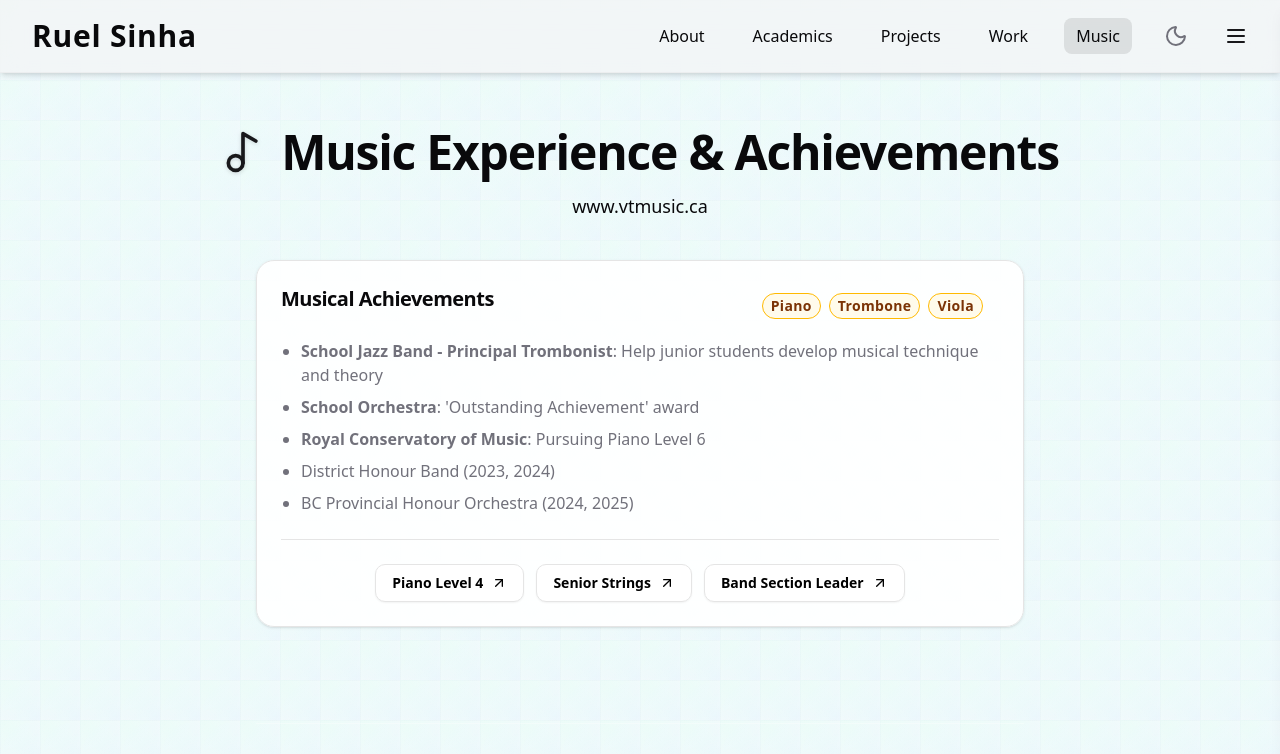
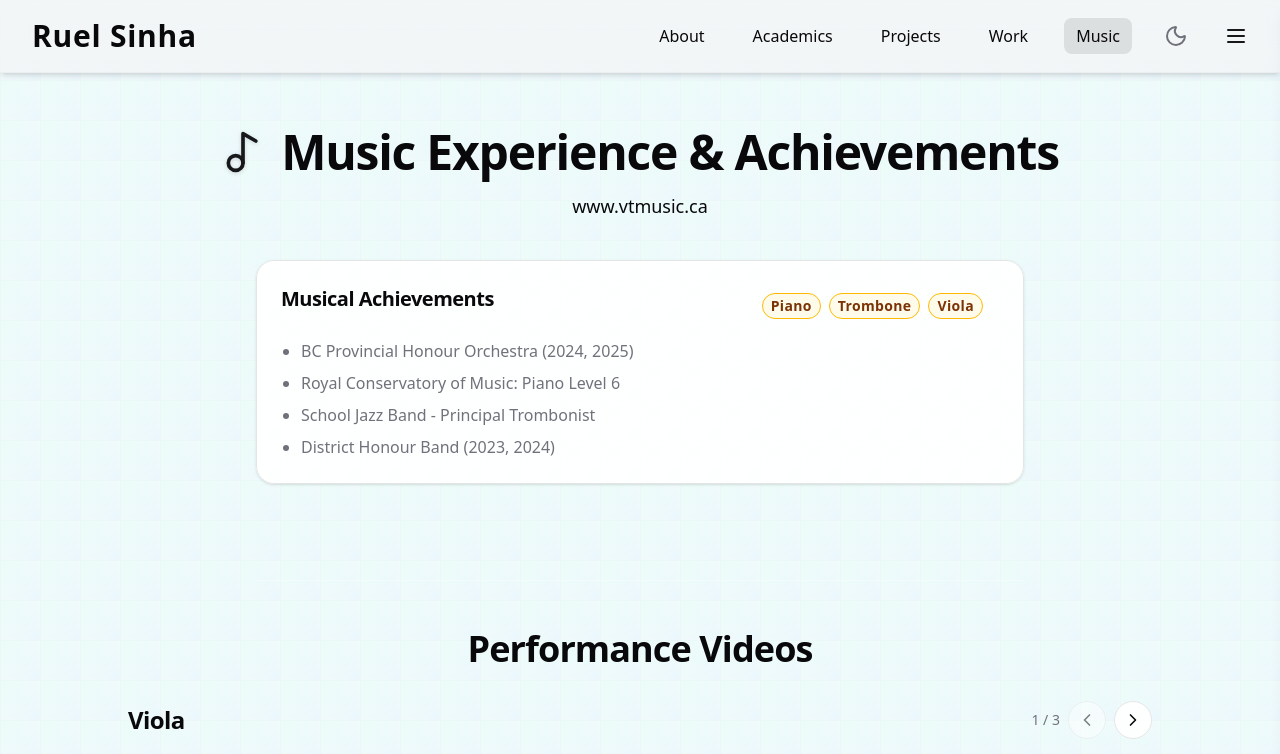
Before and after one commit to ruwuuu/ruelsinha, a React (Vite) app: page /#/music in a window 1280 px wide. Shown: the top 754 px of the page. Built offline with nearby package versions, Linux system fonts and the light colour scheme; grey boxes are pictures that could not be loaded.

Commit message:
added github to footer; music & about page update

```diff
--- a/src/components/About.jsx
+++ b/src/components/About.jsx
@@ -25,24 +25,7 @@ const Tag = memo(({ tag }) => (
 ));
 Tag.displayName = 'Tag';
 
-const SOCIAL_LINKS = [
-	{
-		href: 'https://github.com/ruwuuu',
-		icon: <Github className="h-5 w-5" />,
-		title: 'GitHub',
-	},
-	{
-		icon: <Mail className="h-5 w-5" />,
-		title: 'Email',
-		label: 'ruel.sinha.can@gmail.com',
-	},
-	{
-		icon: <Phone className="h-5 w-5" />,
-		title: 'Phone',
-		label: '+1 (236) 512-****',
-	},
-];
-
+const SOCIAL_LINKS = [];
 const TAGS = [];
 
 export default memo(function About() {
@@ -86,7 +69,7 @@ export default memo(function About() {
 						transition={{ duration: 0.6 }}
 						className="flex flex-1 flex-col items-center md:items-start"
 					>
-						<div className="mb-4 inline-flex items-center gap-2 rounded-lg border border-neutral-300 bg-neutral-200/50 px-4 py-2 select-none dark:border-neutral-700 dark:bg-neutral-800/80">
+						<div className="mb-4 inline-flex items-center gap-2 rounded-lg border border-neutral-300 bg-neutral-200/50 px-4 py-2 select-none dark:border-neutral-700 dark:bg-neutral-900/80">
 							<div className="h-2 w-2 animate-pulse rounded-full bg-neutral-900 dark:bg-neutral-100" />
 							<span className="text-base font-semibold uppercase tracking-[0.05em] text-neutral-900 dark:text-neutral-100">
 								About Me
@@ -119,7 +102,7 @@ export default memo(function About() {
 						transition={{ duration: 0.6 }}
 						className="flex flex-1 flex-col items-center md:items-start"
 					>
-						<div className="mb-4 inline-flex items-center gap-2 rounded-lg border border-neutral-300 bg-neutral-200/50 px-4 py-2 select-none dark:border-neutral-700 dark:bg-neutral-800/80">
+						<div className="mb-4 inline-flex items-center gap-2 rounded-lg border border-neutral-300 bg-neutral-200/50 px-4 py-2 select-none dark:border-neutral-700 dark:bg-neutral-900/80">
 							<div className="h-2 w-2 animate-pulse rounded-full bg-neutral-900 dark:bg-neutral-100" />
 							<span className="text-base font-semibold uppercase tracking-[0.05em] text-neutral-900 dark:text-neutral-100">
 								Career Vision
@@ -134,7 +117,7 @@ export default memo(function About() {
 								href="/assets/ruel-sinha-resume-2026.pdf"
 								target="_blank"
 								rel="noopener noreferrer"
-								className="inline-flex items-center justify-center gap-2 whitespace-nowrap rounded-lg border border-neutral-200 bg-white px-4 py-3 text-base font-bold text-black shadow-sm transition hover:bg-neutral-200 dark:border-neutral-700 dark:bg-neutral-900 dark:text-white dark:hover:bg-neutral-800"
+								className="inline-flex items-center justify-center gap-2 whitespace-nowrap rounded-lg border border-neutral-200 bg-white px-3.5 py-2.5 text-base font-bold text-black shadow-sm transition hover:bg-neutral-200 dark:border-neutral-700 dark:bg-neutral-900 dark:text-white dark:hover:bg-neutral-800"
 							>
 								<FileText className="h-5 w-5 shrink-0" />
 								<span>Resume</span>
--- a/src/components/Footer.jsx
+++ b/src/components/Footer.jsx
@@ -16,13 +16,20 @@ const socialLinks = [
 		isStatic: true,
 		href: "tel:+12365125602"
 	},
+	{
+		icon: Github,
+		title: 'GitHub',
+		label: 'GitHub',
+		isStatic: false,
+		href: 'https://github.com/ruwuuu'
+	}
 ];
 
 const Footer = memo(() => {
 	return (
 		<footer className="w-full bg-muted/30 border-t border-border pt-8 pb-10 mt-32">
 			<div className="max-w-5xl mx-auto px-4 sm:px-8 flex flex-col items-center text-center gap-5">
-				<div className="text-sm text-muted-foreground">© 2026 Ruel Sinha. All rights reserved.</div>
+				{/* <div className="text-sm text-muted-foreground">© 2026 Ruel Sinha. All rights reserved.</div> */}
 				<div className="flex justify-center gap-6">
 					{socialLinks.map(({ href, title, icon: Icon, label, isStatic }) =>
 						isStatic ? (
@@ -54,7 +61,7 @@ const Footer = memo(() => {
 						<FileText className="w-5 h-5 sm:w-6 sm:h-6" />
 						<span className="ml-2 hidden sm:inline">Resume</span>
 					</a>
-					{/* <a
+					<a
 						href="https://www.linkedin.com/in/ruel-sinha-21534a331"
 						target="_blank"
 						rel="noopener noreferrer"
@@ -64,7 +71,7 @@ const Footer = memo(() => {
 					>
 						<Linkedin className="w-5 h-5 sm:w-6 sm:h-6" />
 						<span className="ml-2 hidden sm:inline">LinkedIn</span>
-					</a> */}
+					</a>
 				</div>
 			</div>
 		</footer>
--- a/src/components/Music.jsx
+++ b/src/components/Music.jsx
@@ -24,7 +24,7 @@ const itemVariants = {
 	},
 };
 
-const MusicSection = memo(({ title, instruments, items, certificates, onCertClick }) => (
+const MusicSection = memo(({ title, instruments, items, onCertClick }) => (
 	<motion.div
 		variants={itemVariants}
 		className="rounded-2xl bg-white/90 dark:bg-neutral-900/80 border border-neutral-200 dark:border-neutral-700 shadow p-6"
@@ -48,51 +48,22 @@ const MusicSection = memo(({ title, instruments, items, certificates, onCertClic
 			{items.map((item, i) => {
 				const itemText = typeof item === 'string' ? item : item.text;
 				const itemLinks = typeof item === 'object' ? item.links : null;
-				const colonIndex = itemText.indexOf(':');
 
 				if (itemLinks) {
 					return (
 						<li key={i}>
 							<div className="flex items-start gap-2">
 								<span className="flex-1">
-									<strong>{itemText.substring(0, colonIndex)}</strong>
-									{itemText.substring(colonIndex)}
+									{itemText}
 								</span>
 								<span className="flex gap-2 shrink-0"></span>
 							</div>
 						</li>
 					);
 				}
-
-				if (colonIndex > 0) {
-					return (
-						<li key={i}>
-							<strong>{itemText.substring(0, colonIndex)}</strong>
-							{itemText.substring(colonIndex)}
-						</li>
-					);
-				}
 				return <li key={i}>{itemText}</li>;
 			})}
 		</ul>
-		{certificates && certificates.length > 0 && (
-			<div className="mt-6 pt-6 border-t border-neutral-200 dark:border-neutral-700">
-				<div className="flex flex-wrap justify-center gap-3">
-					{certificates.map((cert, i) => (
-						<motion.button
-							key={i}
-							onClick={() => onCertClick(cert.src)}
-							whileHover={{ scale: 1.05 }}
-							whileTap={{ scale: 0.95 }}
-							className="inline-flex items-center justify-center whitespace-nowrap gap-2 px-4 py-2 bg-white text-black rounded-lg hover:bg-gray-200 transition-colors font-bold text-sm cursor-pointer border border-neutral-200 shadow-sm"
-						>
-							{cert.label}
-							<ArrowUpRight className="w-4 h-4 shrink-0" />
-						</motion.button>
-					))}
-				</div>
-			</div>
-		)}
 	</motion.div>
 ));
 MusicSection.displayName = 'MusicSection';
@@ -262,25 +233,12 @@ const VIDEO_DATA = [
 const MUSIC_DATA = {
 	title: 'Musical Achievements',
 	items: [
-		'School Jazz Band - Principal Trombonist: Help junior students develop musical technique and theory',
-		"School Orchestra: 'Outstanding Achievement' award",
-		{
-			text: "Royal Conservatory of Music: Pursuing Piano Level 6",
-			links: [
-				{ url: 'https://www.instagram.com/p/DP-PE8egcTV/?igsh=ajFvYnYzdHY3aG5t', label: 'Instagram' },
-				{ url: 'https://www.facebook.com/share/p/1YhbritXBP/', label: 'Facebook' },
-			],
-		},
+		'BC Provincial Honour Orchestra (2024, 2025)',
+		"Royal Conservatory of Music: Piano Level 6",
+		"School Jazz Band - Principal Trombonist",
 		'District Honour Band (2023, 2024)',
-		'BC Provincial Honour Orchestra (2024, 2025)',
 	],
 };
-
-const CERTIFICATES_BOX1 = [
-	{ src: '/assets/certs/Music/piano-level-4.jpg', label: 'Piano Level 4' },
-	{ src: '/assets/certs/Music/String-2025.jpg', label: 'Senior Strings' },
-	{ src: '/assets/certs/Music/band-section-leader-2023.jpg', label: 'Band Section Leader' },
-];
 
 const MusicComponent = memo(function Music() {
 	const [selectedCert, setSelectedCert] = useState(null);
@@ -313,7 +271,6 @@ const MusicComponent = memo(function Music() {
 						key={MUSIC_DATA.title}
 						title={MUSIC_DATA.title}
 						items={MUSIC_DATA.items}
-						certificates={CERTIFICATES_BOX1}
 						onCertClick={setSelectedCert}
 					/>
 				</div>
```
Also changed, not shown: 5 other files (tests, documents, lock files or other folders).
